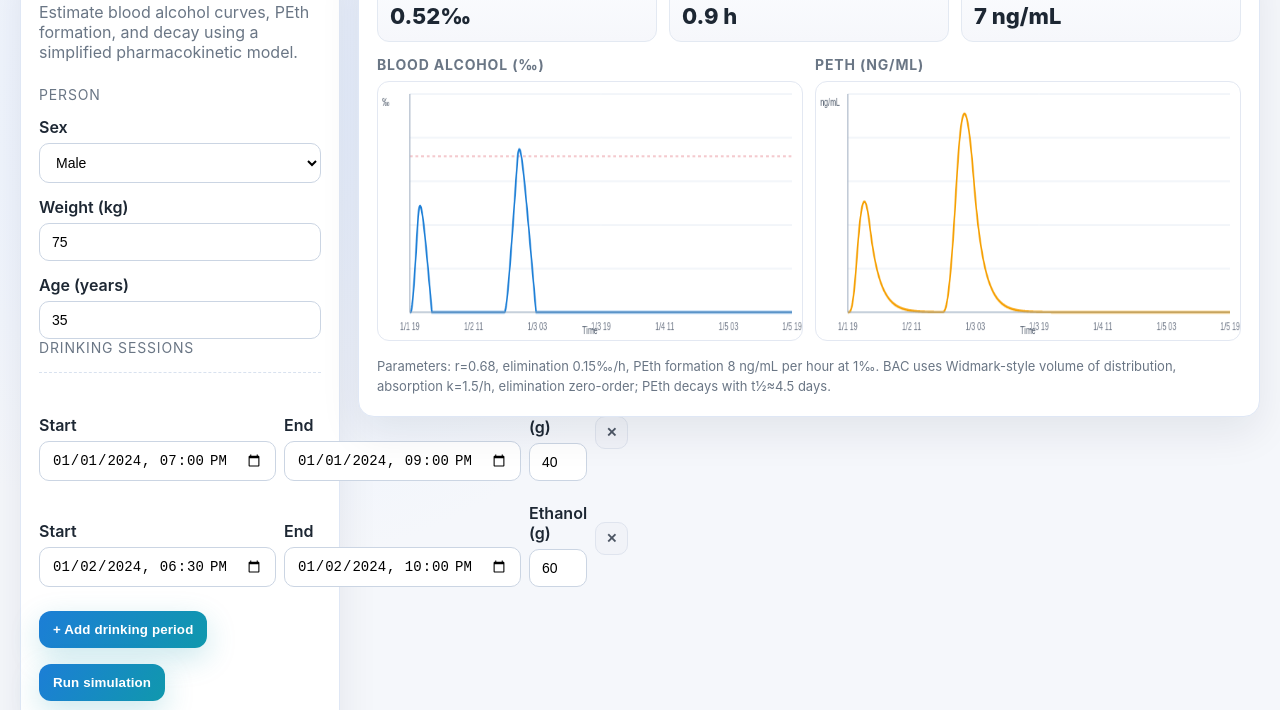
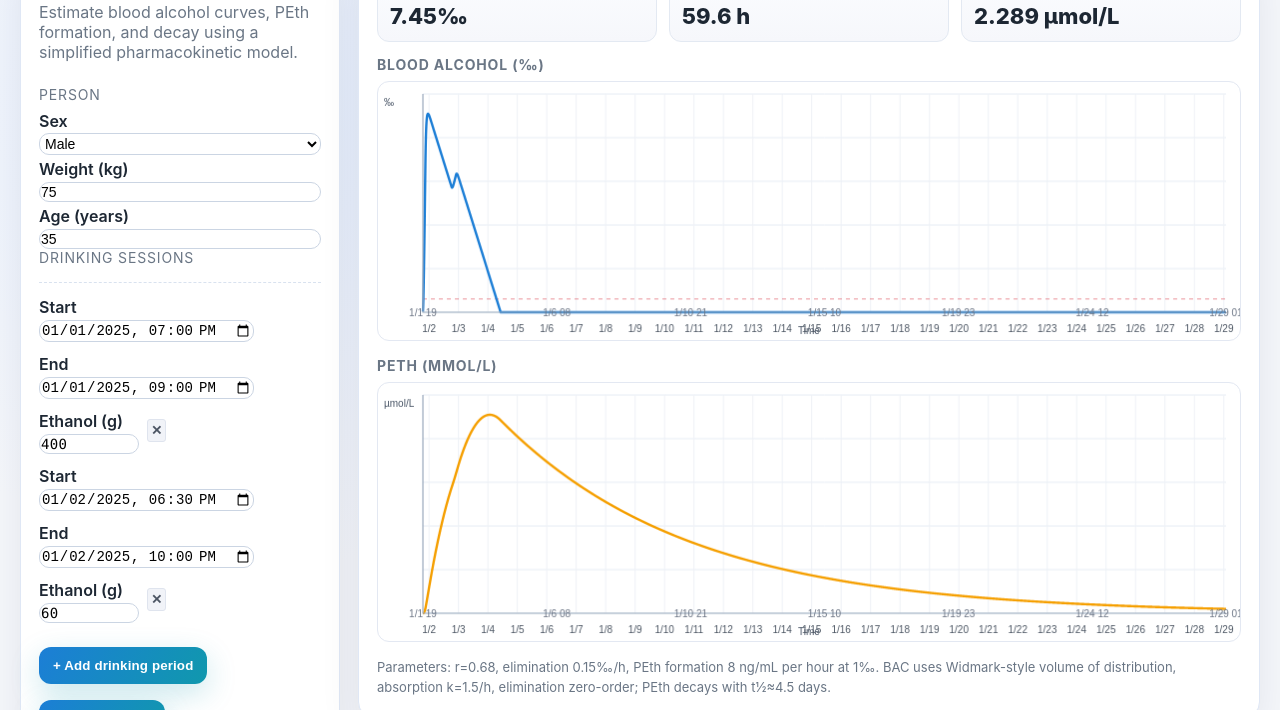
Before and after one commit to magi42/peth-sim, a plain HTML site: page index.html in a window 1280 px wide. Shown: the part 82-792 px from the top of the page. Drawn offline with Linux system fonts and the light colour scheme.

Commit message:
Various fixes

```diff
--- a/index.html
+++ b/index.html
@@ -29,7 +29,8 @@
         <button type="submit" class="btn">Run simulation</button>
       </form>
       <div class="note">
-        Model blends Widmark style BAC with first-order absorption and elimination. PEth synthesis is proportional to BAC and decays with a multi-day half-life. See README for assumptions and citations.
+        Model blends Widmark style BAC with first-order absorption and elimination.
+        PEth synthesis is proportional to BAC and decays with a multi-day half-life.
       </div>
     </section>
 
@@ -54,7 +55,7 @@
           <canvas id="bac-chart" width="600" height="260"></canvas>
         </div>
         <div>
-          <h3 class="section-title">PEth (ng/mL)</h3>
+          <h3 class="section-title">PEth (µmol/L)</h3>
           <canvas id="peth-chart" width="600" height="260"></canvas>
         </div>
       </div>
--- a/main.js
+++ b/main.js
@@ -1,10 +1,11 @@
 const sessionsEl = document.getElementById('sessions');
 const addSessionBtn = document.getElementById('add-session');
 const form = document.getElementById('sim-form');
+const PETH_MW_G_PER_MOL = 704.6; // Approx. PEth 16:0/18:1
 
 const defaultSessions = [
-  { start: '2024-01-01T19:00', end: '2024-01-01T21:00', grams: 40 },
-  { start: '2024-01-02T18:30', end: '2024-01-02T22:00', grams: 60 }
+  { start: '2025-01-01T19:00', end: '2025-01-01T21:00', grams: 400 },
+  { start: '2025-01-02T18:30', end: '2025-01-02T22:00', grams: 60 }
 ];
 
 function createSessionRow(session) {
@@ -24,7 +25,7 @@ function createSessionRow(session) {
       <input type="number" class="grams" min="1" step="1" value="${session.grams}" required />
     </div>
     <div style="align-self:center;">
-      <button type="button" aria-label="Remove session">✕</button>
+      <button type="button" class="remove-session" aria-label="Remove session">✕</button>
     </div>
   `;
   wrapper.querySelector('button').addEventListener('click', () => wrapper.remove());
@@ -72,7 +73,9 @@ function simulate({ sex, weight, age, sessions }) {
   const endTime = sorted[sorted.length - 1].end;
   const horizonHours = Math.max(96, (endTime - startTime) / 3.6e6 + 48);
   const stepMinutes = 5;
-  const steps = Math.ceil((horizonHours * 60) / stepMinutes);
+  const baseSteps = Math.ceil((horizonHours * 60) / stepMinutes);
+  const targetPethNgMl = 0.05 * PETH_MW_G_PER_MOL; // drop below 0.05 µmol/L
+  const maxSimHours = 24 * 45; // cap at ~45 days to prevent runaway
 
   const r = sex === 'male' ? 0.68 : 0.55; // Widmark distribution factor
   const ageFactor = Math.min(1.25, Math.max(0.85, 1 + (age - 40) * 0.003));
@@ -92,7 +95,7 @@ function simulate({ sex, weight, age, sessions }) {
   let sessionIdx = 0;
   let currentSession = sorted[sessionIdx];
 
-  for (let i = 0; i <= steps; i++) {
+  for (let i = 0; ; i++) {
     const tMinutes = i * stepMinutes;
     const currentTime = new Date(startTime.getTime() + tMinutes * 60000);
 
@@ -120,10 +123,17 @@ function simulate({ sex, weight, age, sessions }) {
 
     // PEth synthesis/decay
     const formation = (formationRateNgPerMlPerHourAt1Permille * bacPermille) * (stepMinutes / 60);
-    const decay = peth * (1 - Math.exp(-decayKPerHour * stepMinutes));
+    const decay = peth * (1 - Math.exp(-decayKPerHour * (stepMinutes / 60)));
     peth = Math.max(0, peth + formation - decay);
 
-    timeline.push({ time: currentTime, bac: bacPermille, peth });
+    timeline.push({ time: currentTime, bac: bacPermille, pethNgMl: peth });
+
+    const pastBaseHorizon = i >= baseSteps;
+    const belowTarget = peth <= targetPethNgMl;
+    const beyondMax = tMinutes >= maxSimHours * 60;
+    if (pastBaseHorizon && (belowTarget || beyondMax)) {
+      break;
+    }
   }
 
   return { timeline, params: { sex, weight, age, r, elimPermillePerHour, formationRateNgPerMlPerHourAt1Permille }, startTime };
@@ -134,27 +144,30 @@ function render(result) {
   const { timeline } = result;
   const peakBAC = Math.max(...timeline.map((t) => t.bac));
   const timeOver = timeline.filter((t) => t.bac >= 0.5).length * 5; // minutes
-  const peakPEth = Math.max(...timeline.map((t) => t.peth));
+  const peakPEthUmol = Math.max(...timeline.map((t) => toUmol(t.pethNgMl)));
 
   document.getElementById('peak-bac').textContent = `${peakBAC.toFixed(2)}‰`;
   document.getElementById('time-over').textContent = `${(timeOver / 60).toFixed(1)} h`;
-  document.getElementById('peak-peth').textContent = `${peakPEth.toFixed(0)} ng/mL`;
+  document.getElementById('peak-peth').textContent = `${peakPEthUmol.toFixed(3)} µmol/L`;
 
-  drawChart(document.getElementById('bac-chart'), timeline.map((t) => ({ x: t.time, y: t.bac })), {
-    color: '#1c7ed6', yLabel: '‰', warning: 0.5
-  });
-  drawChart(document.getElementById('peth-chart'), timeline.map((t) => ({ x: t.time, y: t.peth })), {
-    color: '#f59f00', yLabel: 'ng/mL'
-  });
+  const bacPoints = timeline.map((t) => ({ x: t.time, y: t.bac }));
+  const pethPoints = timeline.map((t) => ({ x: t.time, y: toUmol(t.pethNgMl) }));
+
+  const bacOptions = { color: '#1c7ed6', yLabel: '‰', warning: 0.5, valueFormatter: (v) => `${v.toFixed(3)}‰` };
+  const pethOptions = { color: '#f59f00', yLabel: 'µmol/L', valueFormatter: (v) => `${v.toFixed(4)} µmol/L` };
+
+  drawChart(document.getElementById('bac-chart'), bacPoints, bacOptions);
+  drawChart(document.getElementById('peth-chart'), pethPoints, pethOptions);
+
+  enableHover(document.getElementById('bac-chart'), bacPoints, bacOptions);
+  enableHover(document.getElementById('peth-chart'), pethPoints, pethOptions);
 
   const note = `Parameters: r=${result.params.r.toFixed(2)}, elimination ${result.params.elimPermillePerHour.toFixed(2)}‰/h, PEth formation ${result.params.formationRateNgPerMlPerHourAt1Permille} ng/mL per hour at 1‰. BAC uses Widmark-style volume of distribution, absorption k=1.5/h, elimination zero-order; PEth decays with t½≈4.5 days.`;
   document.getElementById('model-note').textContent = note;
 }
 
-function drawChart(canvas, points, { color, yLabel, warning }) {
-  const ctx = canvas.getContext('2d');
-  const w = canvas.width;
-  const h = canvas.height;
+function drawChart(canvas, points, { color, yLabel, warning, valueFormatter }, highlight) {
+  const { ctx, w, h } = ensureCanvasSize(canvas);
   ctx.clearRect(0, 0, w, h);
   if (!points.length) return;
 
@@ -169,6 +182,15 @@ function drawChart(canvas, points, { color, yLabel, warning }) {
   const scaleX = (t) => padding.l + ((t - minT) / (maxT - minT || 1)) * (w - padding.l - padding.r);
   const scaleY = (v) => h - padding.b - ((v - minY) / (maxY - minY || 1)) * (h - padding.t - padding.b);
 
+  // day ticks at midnight boundaries
+  const midnightTicks = [];
+  const firstMidnight = new Date(minT);
+  firstMidnight.setHours(0, 0, 0, 0);
+  if (firstMidnight.getTime() < minT) firstMidnight.setDate(firstMidnight.getDate() + 1);
+  for (let t = firstMidnight.getTime(); t <= maxT; t += 24 * 60 * 60 * 1000) {
+    midnightTicks.push(t);
+  }
+
   // grid
   ctx.strokeStyle = '#e6ecf4';
   ctx.lineWidth = 1;
@@ -180,6 +202,19 @@ function drawChart(canvas, points, { color, yLabel, warning }) {
     ctx.lineTo(w - padding.r, y);
   }
   ctx.stroke();
+
+  // vertical midnight ticks
+  if (midnightTicks.length) {
+    ctx.strokeStyle = '#eef1f6';
+    ctx.lineWidth = 1;
+    ctx.beginPath();
+    midnightTicks.forEach((t) => {
+      const x = scaleX(t);
+      ctx.moveTo(x, padding.t);
+      ctx.lineTo(x, h - padding.b);
+    });
+    ctx.stroke();
+  }
 
   if (warning) {
     ctx.strokeStyle = 'rgba(214,40,57,0.5)';
@@ -228,9 +263,117 @@ function drawChart(canvas, points, { color, yLabel, warning }) {
     const d = new Date(t);
     const label = `${d.getMonth() + 1}/${d.getDate()} ${String(d.getHours()).padStart(2, '0')}`;
     const x = scaleX(t);
-    ctx.fillText(label, x, h - 10);
+    ctx.fillText(label, x, h - padding.b + 4);
+  }
+  if (midnightTicks.length) {
+    ctx.fillStyle = '#4c5663';
+    ctx.font = '11px var(--sans)';
+    midnightTicks.forEach((t) => {
+      const d = new Date(t);
+      const label = `${d.getMonth() + 1}/${d.getDate()}`;
+      ctx.fillText(label, scaleX(t), h - padding.b + 20);
+    });
+  }
+
+  if (highlight) {
+    const x = scaleX(highlight.point.x.getTime());
+    const y = scaleY(highlight.point.y);
+
+    // marker
+    ctx.fillStyle = '#fff';
+    ctx.beginPath();
+    ctx.arc(x, y, 5, 0, Math.PI * 2);
+    ctx.fill();
+    ctx.strokeStyle = color;
+    ctx.lineWidth = 2;
+    ctx.beginPath();
+    ctx.arc(x, y, 5, 0, Math.PI * 2);
+    ctx.stroke();
+
+    // tooltip
+    const text = `${highlight.value} @ ${highlight.time}`;
+    ctx.font = '12px var(--sans)';
+    const paddingBox = 6;
+    const textWidth = ctx.measureText(text).width;
+    const boxW = textWidth + paddingBox * 2;
+    const boxH = 22;
+    const boxX = Math.min(Math.max(x - boxW / 2, padding.l), w - padding.r - boxW);
+    const boxY = padding.t + 6;
+    ctx.fillStyle = 'rgba(29,39,51,0.9)';
+    ctx.beginPath();
+    ctx.roundRect(boxX, boxY, boxW, boxH, 6);
+    ctx.fill();
+    ctx.fillStyle = '#fff';
+    const prevAlign = ctx.textAlign;
+    const prevBaseline = ctx.textBaseline;
+    ctx.textAlign = 'center';
+    ctx.textBaseline = 'middle';
+    ctx.fillText(text, boxX + boxW / 2, boxY + boxH / 2);
+    ctx.textAlign = prevAlign;
+    ctx.textBaseline = prevBaseline;
   }
 }
 
 // Kick off initial render
 render(simulate(getParams()));
+
+function toUmol(ngPerMl) {
+  return ngPerMl / PETH_MW_G_PER_MOL;
+}
+
+function enableHover(canvas, points, options) {
+  if (!points.length) return;
+  if (canvas._hoverCleanup) {
+    canvas._hoverCleanup();
+  }
+  const handler = (evt) => {
+    const rect = canvas.getBoundingClientRect();
+    const xPos = evt.clientX - rect.left;
+    const w = rect.width || canvas.clientWidth || canvas.width;
+    const padding = { l: 45, r: 14, t: 12, b: 28 };
+    const minT = Math.min(...points.map((p) => p.x.getTime()));
+    const maxT = Math.max(...points.map((p) => p.x.getTime()));
+    const ratio = Math.max(0, Math.min(1, (xPos - padding.l) / (w - padding.l - padding.r)));
+    const targetT = minT + ratio * (maxT - minT);
+    let nearest = points[0];
+    let minDiff = Math.abs(points[0].x.getTime() - targetT);
+    for (let i = 1; i < points.length; i++) {
+      const diff = Math.abs(points[i].x.getTime() - targetT);
+      if (diff < minDiff) {
+        minDiff = diff;
+        nearest = points[i];
+      }
+    }
+    drawChart(canvas, points, options, {
+      point: nearest,
+      value: options.valueFormatter ? options.valueFormatter(nearest.y) : nearest.y.toFixed(2),
+      time: formatTime(nearest.x),
+    });
+  };
+  const leaveHandler = () => drawChart(canvas, points, options);
+  canvas.addEventListener('mousemove', handler);
+  canvas.addEventListener('mouseleave', leaveHandler);
+  canvas._hoverCleanup = () => {
+    canvas.removeEventListener('mousemove', handler);
+    canvas.removeEventListener('mouseleave', leaveHandler);
+  };
+}
+
+function ensureCanvasSize(canvas) {
+  const dpr = window.devicePixelRatio || 1;
+  const displayW = canvas.getBoundingClientRect().width || canvas.clientWidth || canvas.width || 600;
+  const displayH = canvas.getBoundingClientRect().height || canvas.clientHeight || canvas.height || 260;
+  const needResize = canvas.width !== Math.floor(displayW * dpr) || canvas.height !== Math.floor(displayH * dpr);
+  if (needResize) {
+    canvas.width = displayW * dpr;
+    canvas.height = displayH * dpr;
+  }
+  const ctx = canvas.getContext('2d');
+  ctx.setTransform(dpr, 0, 0, dpr, 0, 0); // map logical units to CSS pixels
+  return { ctx, w: displayW, h: displayH };
+}
+
+function formatTime(date) {
+  const pad = (n) => String(n).padStart(2, '0');
+  return `${date.getMonth() + 1}/${date.getDate()} ${pad(date.getHours())}:${pad(date.getMinutes())}`;
+}
--- a/style.css
+++ b/style.css
@@ -53,16 +53,29 @@ p.lead {
 form label {
   display: block;
   font-weight: 600;
-  margin: 14px 0 6px;
+  margin: 4px 0 2px;
 }
 form input, form select {
   width: 100%;
-  padding: 10px 12px;
+  padding: 1px 1px;
   border-radius: 10px;
   border: 1px solid #cbd5e3;
   background: #fff;
   font-size: 14px;
 }
+
+input.grams {
+  width: 100px;
+  font-family: var(--mono);
+  letter-spacing: 0.02em;
+}
+
+input.remove-session {
+  width: auto;
+  padding: 4px 8px;
+  font-size: 14px;
+}
+
 form input:focus, form select:focus {
   outline: 2px solid rgba(28,126,214,0.35);
   border-color: #9ec5f8;
@@ -92,8 +105,8 @@ form input:focus, form select:focus {
   padding-top: 10px;
 }
 .session-row {
-  display: grid;
-  grid-template-columns: 1fr 1fr 1fr auto;
+  display: flex;
+  flex-wrap: wrap;
   gap: 8px;
   align-items: end;
   margin-bottom: 8px;
@@ -101,8 +114,8 @@ form input:focus, form select:focus {
 .session-row button {
   background: #f1f3f8;
   border: 1px solid #dfe4ee;
-  border-radius: 10px;
-  padding: 8px 10px;
+  border-radius: 3px;
+  padding: 3px 3px;
   cursor: pointer;
   font-weight: 600;
   color: #4c5563;
@@ -149,7 +162,7 @@ canvas {
 }
 .grid {
   display: grid;
-  grid-template-columns: repeat(auto-fit, minmax(280px, 1fr));
+  grid-template-columns: 1fr;
   gap: 12px;
 }
 @media (max-width: 860px) {
```
Also changed, not shown: README.md.
